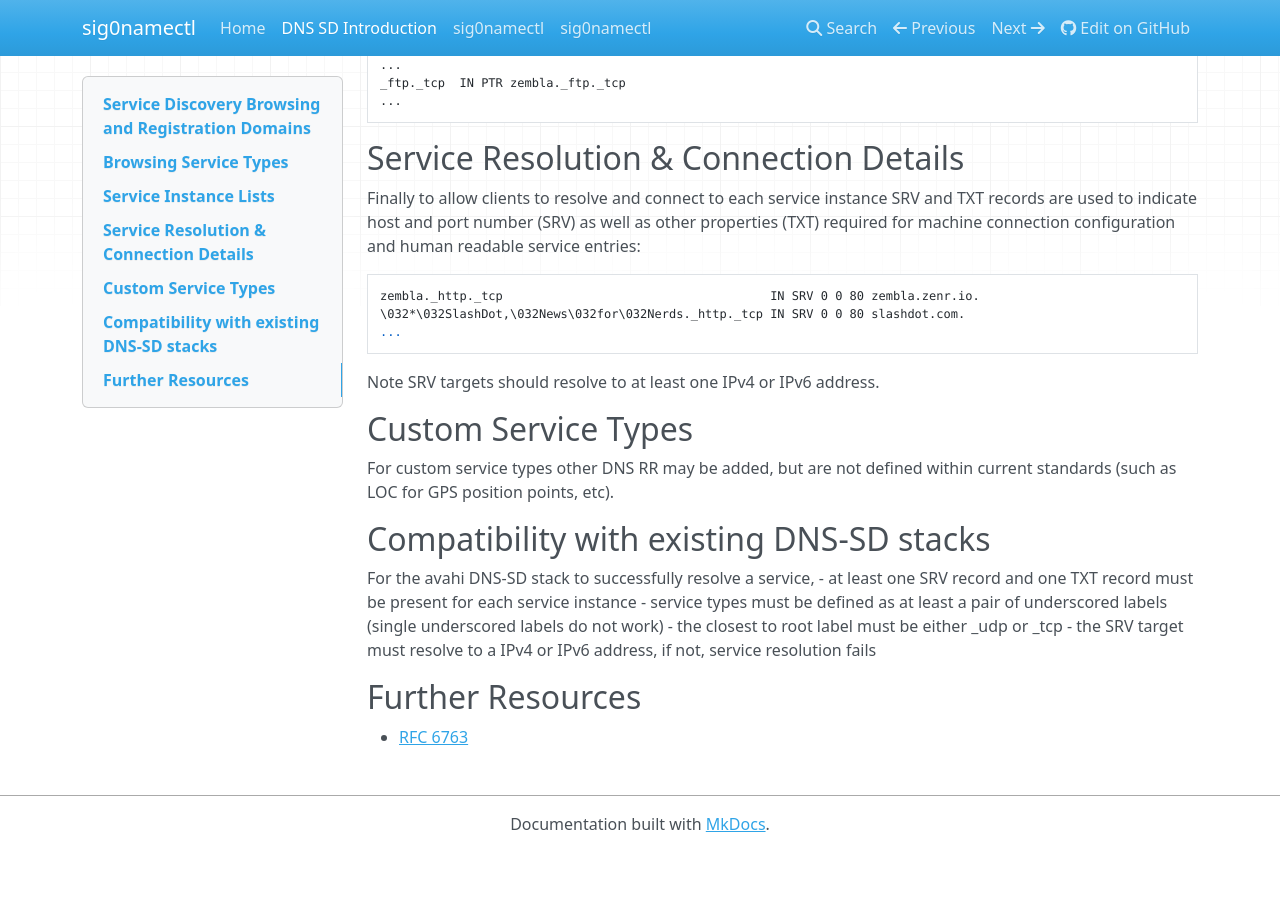
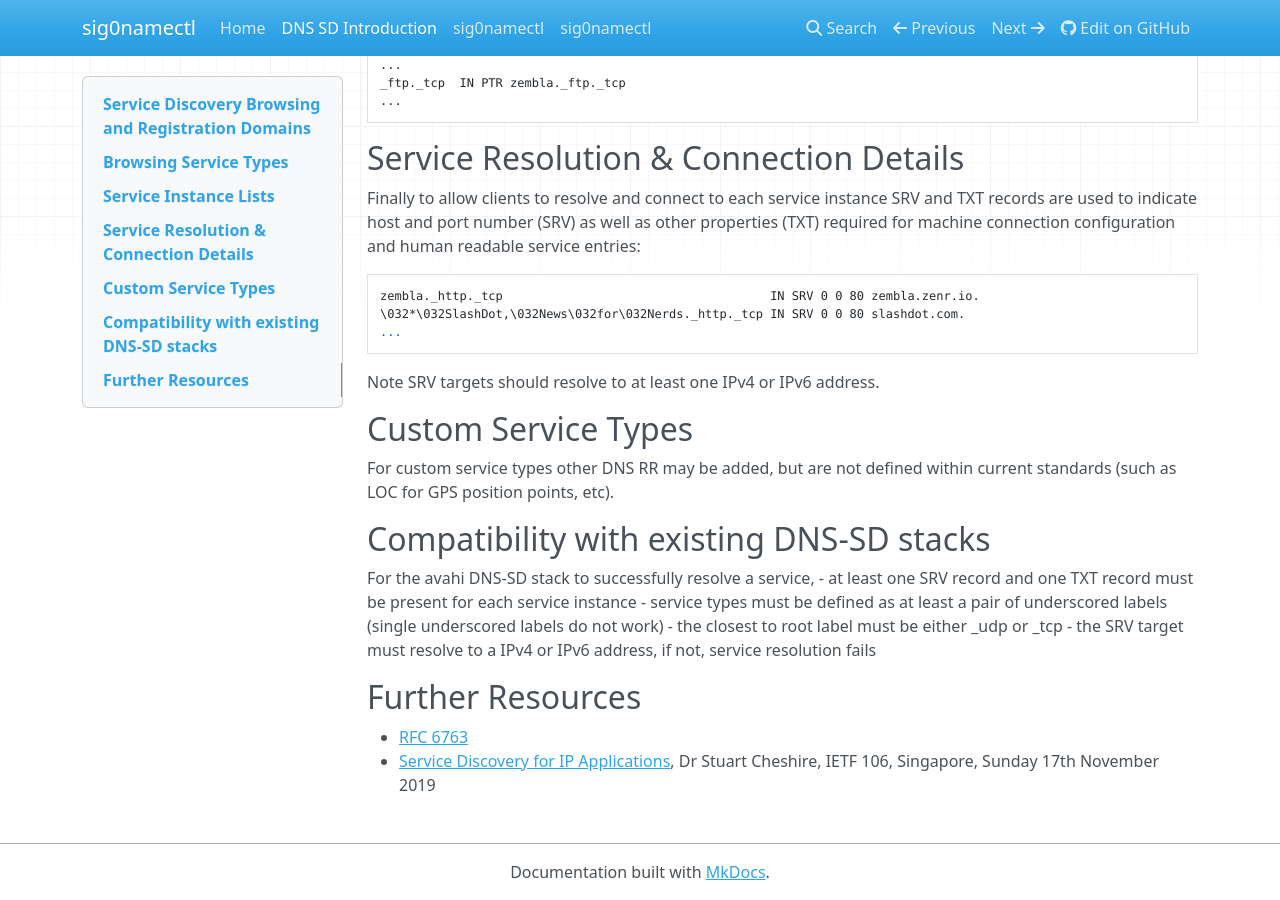
Before and after one commit to NetworkCommons/sig0namectl, an MkDocs documentation site: the page built from docs/DNS-SD Introduction.md, in a window 1280 px wide and 900 px high, scrolled down 838 px. Built offline with MkDocs 1.6.1, drawn with Linux system fonts in a browser that asks for light colours; nearby versions of some CDN libraries; before the commit the page ends 1690 px from its top, so only the background shows below that.

Commit message:
adds reference

```diff
--- a/docs/DNS-SD Introduction.md
+++ b/docs/DNS-SD Introduction.md
@@ -74,3 +74,4 @@ For the avahi DNS-SD stack to successfully resolve a service,
 ## Further Resources
 
 - [RFC 6763](https://www.rfc-editor.org/rfc/rfc6763)
+- [Service Discovery for IP Applications](https://datatracker.ietf.org/meeting/106/materials/slides-106-edu-sessf-service-discovery-for-ip-applications-00.pdf), Dr Stuart Cheshire, IETF 106, Singapore, Sunday 17th November 2019
```
